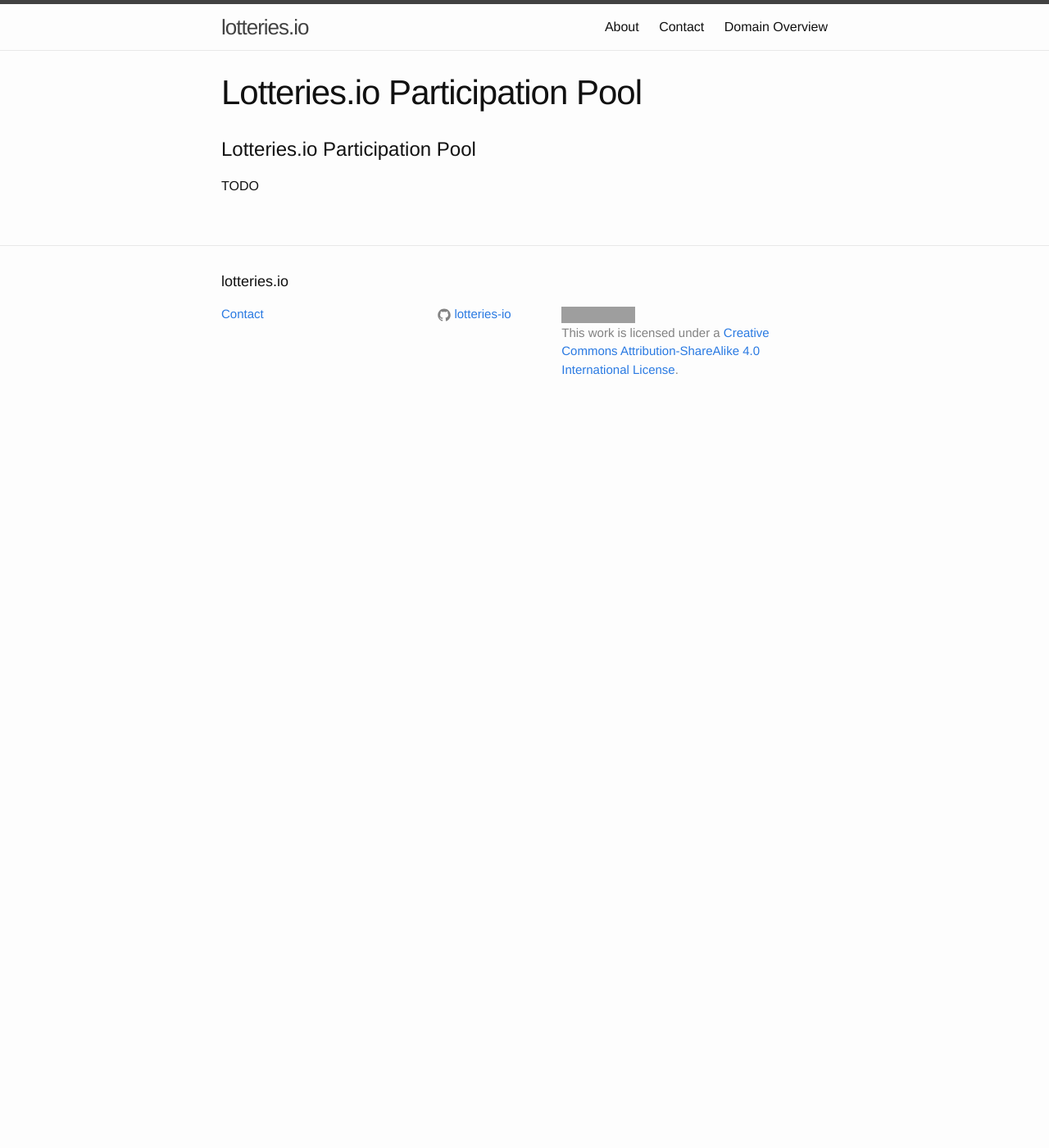
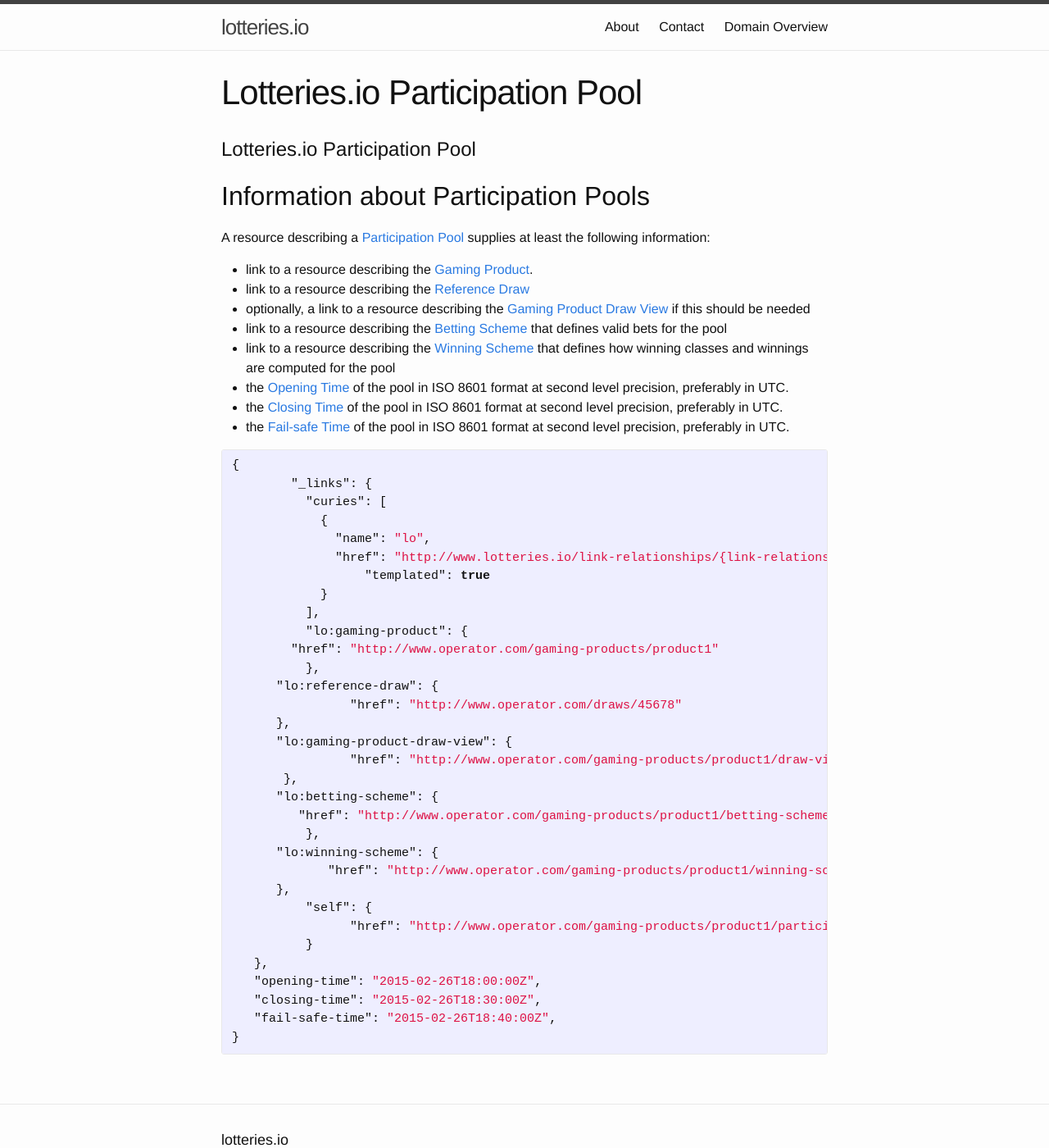
Before and after one commit to lotteries-io/lotteries-io.github.io, a Jekyll site: the page built from _application-profiles/lotteries-io-participation-pool.md, in a window 1280 px wide and 1400 px high. Shown: the whole window at 82% size. Built offline with Jekyll 4.4.1, drawn with Linux system fonts in a browser that asks for light colours; grey boxes are pictures that could not be loaded.

Commit message:
Added details from original 'home' app profile.

```diff
--- a/_application-profiles/lotteries-io-participation-pool.md
+++ b/_application-profiles/lotteries-io-participation-pool.md
@@ -5,4 +5,52 @@ title: Lotteries.io Participation Pool
 
 # Lotteries.io Participation Pool
 
-TODO
+
+## Information about Participation Pools
+
+A resource describing a [Participation Pool](../concepts/participation-pool) supplies at least the following information:
+
+* link to a resource describing the [Gaming Product](../link-relationships/gaming-product).
+* link to a resource describing the [Reference Draw](../link-relationships/reference-draw)
+* optionally, a link to a resource describing the [Gaming Product Draw View](../link-relationships/gaming-product-draw-view) if this should be needed
+* link to a resource describing the [Betting Scheme](../link-relationships/betting-scheme) that defines valid bets for the pool
+* link to a resource describing the [Winning Scheme](../link-relationships/winning-scheme) that defines how winning classes and winnings are computed for the pool
+* the [Opening Time](../properties/opening-time) of the pool in ISO 8601 format at second level precision, preferably in UTC.
+* the [Closing Time](../properties/closing-time) of the pool in ISO 8601 format at second level precision, preferably in UTC.
+* the [Fail-safe Time](../properties/fail-safe-time) of the pool in ISO 8601 format at second level precision, preferably in UTC.
+
+{% highlight json%}
+{
+	"_links": {
+	  "curies": [
+	    {
+	      "name": "lo",
+	      "href": "http://www.lotteries.io/link-relationships/{link-relationship}",
+		  "templated": true
+	    }
+	  ],
+	  "lo:gaming-product": {
+        "href": "http://www.operator.com/gaming-products/product1"
+	  },
+      "lo:reference-draw": {
+		"href": "http://www.operator.com/draws/45678"
+      },
+      "lo:gaming-product-draw-view": {
+		"href": "http://www.operator.com/gaming-products/product1/draw-view/45678"
+       },
+      "lo:betting-scheme": {
+         "href": "http://www.operator.com/gaming-products/product1/betting-scheme1"
+	  },
+      "lo:winning-scheme": {
+	     "href": "http://www.operator.com/gaming-products/product1/winning-scheme1"
+      },
+	  "self": {
+		"href": "http://www.operator.com/gaming-products/product1/participation-pools/123"
+	  }
+   },
+   "opening-time": "2015-02-26T18:00:00Z",
+   "closing-time": "2015-02-26T18:30:00Z",
+   "fail-safe-time": "2015-02-26T18:40:00Z",
+}
+
+{% endhighlight %}
```
